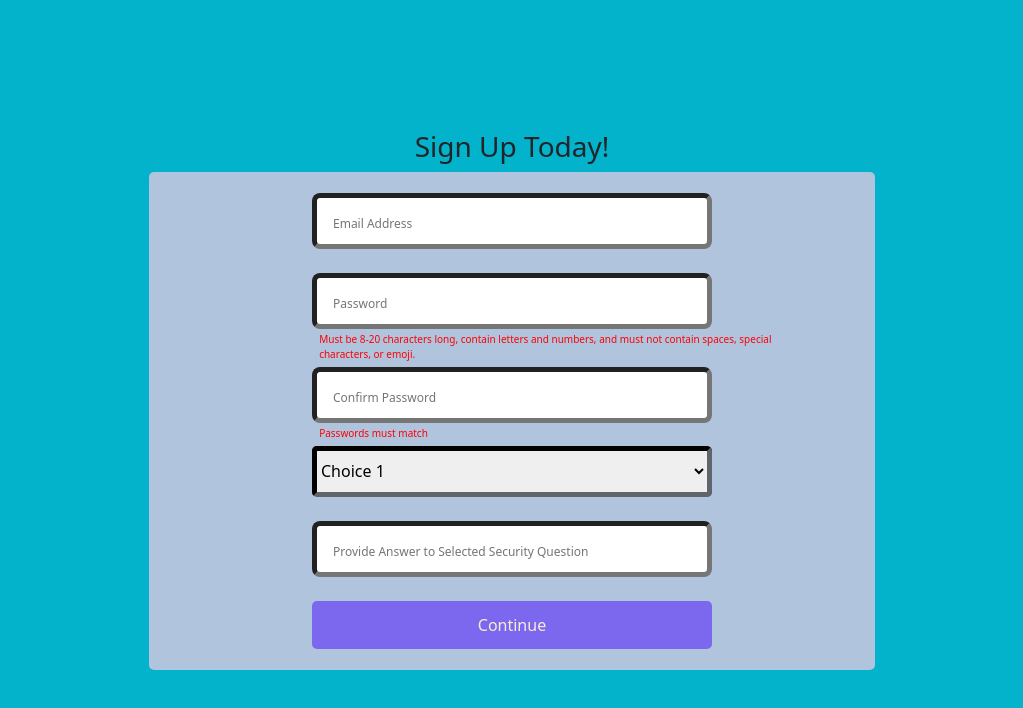
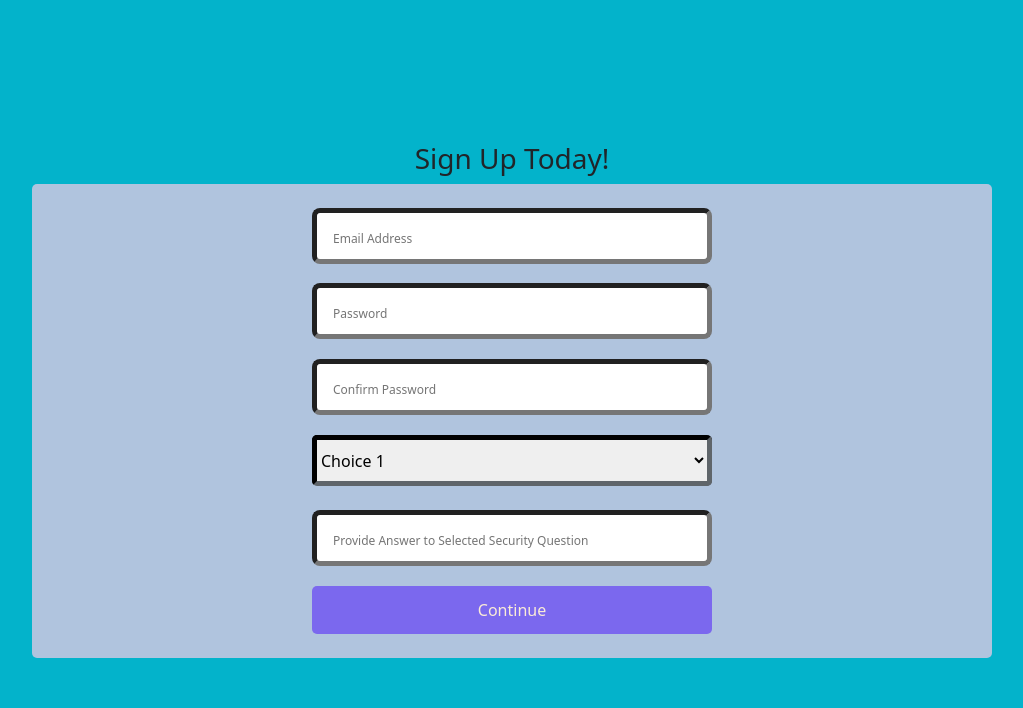
Before and after one commit to Rickienatividad/clearingCobwebs, a React (Vite) app in the folder react-springboot-stack-frontend/: page / in a window 1280 px wide. Shown: the top 708 px of the page, without its empty margins (128-1151 px from the left). Built offline with nearby package versions, Linux system fonts and the light colour scheme.

Commit message:
adds very basic form validation to sign up form. Needs some fine tuning

```diff
--- a/react-springboot-stack-frontend/src/components/HomePage/Home.css
+++ b/react-springboot-stack-frontend/src/components/HomePage/Home.css
@@ -1,11 +1,16 @@
+* {
+  box-sizing: border-box;
+}
+
 body {
   background-color: rgb(3, 179, 203);
 }
 
-.form-container {
+.form-group {
   background-color:lightsteelblue;
-  padding: 1.3rem 5.5rem 1.3rem 5.5rem;
   border-radius: 5px ;
+  padding: 1.5rem 11.5rem;
+  width: 60rem;
 }
 
 input {
@@ -35,12 +40,22 @@ select:hover {
   border-color: mediumslateblue;
 }
 
-.pw-help-text {
+.help-text {
   font-size: 10px;
-  margin: -1.3rem 0 0.3rem 0;
+  width: 100%;
   text-align: left;
-  margin-left: 15%;
+  margin-top: -1.2rem;
+  margin-left: 6rem;
   color: red;
+}
+
+.help-text-hidden {
+  font-size: 10px;
+  width: 100%;
+  text-align: left;
+  margin-top: -1.2rem;
+  margin-left: 1rem;
+  visibility: hidden;
 }
 
 .continue-btn {
@@ -50,3 +65,18 @@ select:hover {
   background-color:mediumslateblue;
   color: antiquewhite;
 }
+.continue-btn-disabled {
+  width: 25rem;
+  height: 3rem;
+  border-radius: 5px;
+  background-color:rgba(116, 114, 123, 0.4);
+  color: antiquewhite;
+}
+.continue-btn-disabled:hover {
+  width: 25rem;
+  height: 3rem;
+  border-radius: 5px;
+  background-color:rgba(116, 114, 123, 0.4);
+  color: antiquewhite;
+  cursor: not-allowed;
+}
--- a/react-springboot-stack-frontend/src/components/HomePage/Home.tsx
+++ b/react-springboot-stack-frontend/src/components/HomePage/Home.tsx
@@ -1,37 +1,75 @@
 import "./Home.css"
-import FormInput from "../FormInputs/FormTextInput"
+import { FormEvent, useRef, useState } from "react";
 
 export function Home() {
+  const emailRegex: RegExp = /^[a-zA-Z0-9._%+-]+@[a-zA-Z0-9.-]+\.[a-zA-Z]{2,}$/;
+  const passwordRegex: RegExp = /^(?=.*[0-9])[a-zA-Z0-9!@#$%^&*]{8,12}$/;
+  const securityAnswerRegex: RegExp = /^[0-9a-zA-Z ]{2,}$/;
+  const emailRef = useRef<HTMLInputElement | null>(null);
+  const passwordRef = useRef<HTMLInputElement | null>(null);
+  const passwordConfirmationRef = useRef<HTMLInputElement | null>(null);
+  const securityAnswerRef = useRef<HTMLInputElement | null>(null);
+
+  const [isPasswordValid, setIsPasswordValid] = useState(true);
+  const [isEmailValid, setIsEmailValid] = useState(true);
+  const [isPasswordConfirmationValid, setIsPasswordConfirmationValid] = useState(true);
+  const [isSecurityAnswerValid, setIsSecurityAnswerValid] = useState(true);
+
+  const validationChecker = () => {
+   if(emailRegex.test(emailRef.current?.value ?? "")) {
+    setIsEmailValid(true)} else {
+      setIsEmailValid(false);
+    };
+   if(passwordRegex.test(passwordRef.current?.value ?? "")) {
+    setIsPasswordValid(true)} else {
+      setIsPasswordValid(false);
+    };
+   if (passwordConfirmationRef.current?.value !== passwordRef.current?.value){
+    setIsPasswordConfirmationValid(false);
+    } else {
+      setIsPasswordConfirmationValid(true);
+    };
+    if((!securityAnswerRegex.test(securityAnswerRef.current?.value ?? "")) || (securityAnswerRef.current?.value.length != null && securityAnswerRef.current.value.length < 3)) {
+      setIsSecurityAnswerValid(false);
+    } else {
+        setIsSecurityAnswerValid(true);
+      }
+    console.log(securityAnswerRef.current?.value.length)
+  }
+
+  const handleSubmit = (e: FormEvent<HTMLFormElement>) => {
+    e.preventDefault();
+    //const data: FormData = new FormData(e.currentTarget);
+    validationChecker();
+  }
+
   return (
     <>
     <h3>Sign Up Today!</h3>
-    <div id="main-container" className="form-group form-container">
-      <form action="">
-        <div>
-          <input name="email" type="text" className="form-control-lg" placeholder="Email Address"/>
+    <div id="main-container" className="form-group">
+      <form onSubmit={handleSubmit}>
+
+        <input ref={emailRef} name="email" type="text" className="form-control-lg" placeholder="Email Address" />
+        <div id="email-help-block" className={!isEmailValid ? "help-text" : "help-text-hidden"}>
+          Please enter a valid email address.
         </div>
-        <div>
-          <input name="password" type="password" className="form-control-lg" placeholder="Password"/>
-          <div id="password-help-block" className="pw-help-text">
-            Must be 8-20 characters long, contain letters and numbers, and must not contain spaces, special characters, or emoji.
-          </div>
+        <input ref={passwordRef} name="password" type="password" className="form-control-lg" placeholder="Password"/>
+        <div id="password-help-block" className={!isPasswordValid ? "help-text" : "help-text-hidden"}>
+          Must be 8-12 characters long and contain letters, numbers and a special character.
         </div>
-        <div>
-          <input name="password-confirmation" type="password" className="form-control-lg" placeholder="Confirm Password"/>
+        <input ref={passwordConfirmationRef} name="password-confirmation" type="password" className="form-control-lg" placeholder="Confirm Password"/>
+        <div id="password-confirmation-help-block" className={!isPasswordConfirmationValid ? "help-text" : "help-text-hidden"}>
+            Passwords do not match.
         </div>
-        <div id="password-confirmation-help-block" className="pw-help-text">
-            Passwords must match
-          </div>
         <div className="btn-group">
           <select name="security-question" id="security-question">
             <option value="">Choice 1</option>
           </select>
         </div>
-        <div>
-          <input name="security-answer" type="security-answer" className="form-control-lg" placeholder="Provide Answer to Selected Security Question"/>
-        </div>
+        <input ref={securityAnswerRef} name="security-answer" type="text" className="form-control-lg" placeholder="Provide Answer to Selected Security Question"/>
+        <div className={!isSecurityAnswerValid ? "help-text" : "help-text-hidden"}>Only letters and numbers allowed</div>
+      <button className="continue-btn" type="submit">Continue</button>
       </form>
-      <button className="continue-btn">Continue</button>
     </div>
     </>
   )
```
Also changed, not shown: react-springboot-stack-frontend/src/components/FormInputs/FormTextInput.tsx (deleted, +0 -17 lines), react-springboot-stack-frontend/src/components/FormInputs/FormTextInput.css (deleted).
